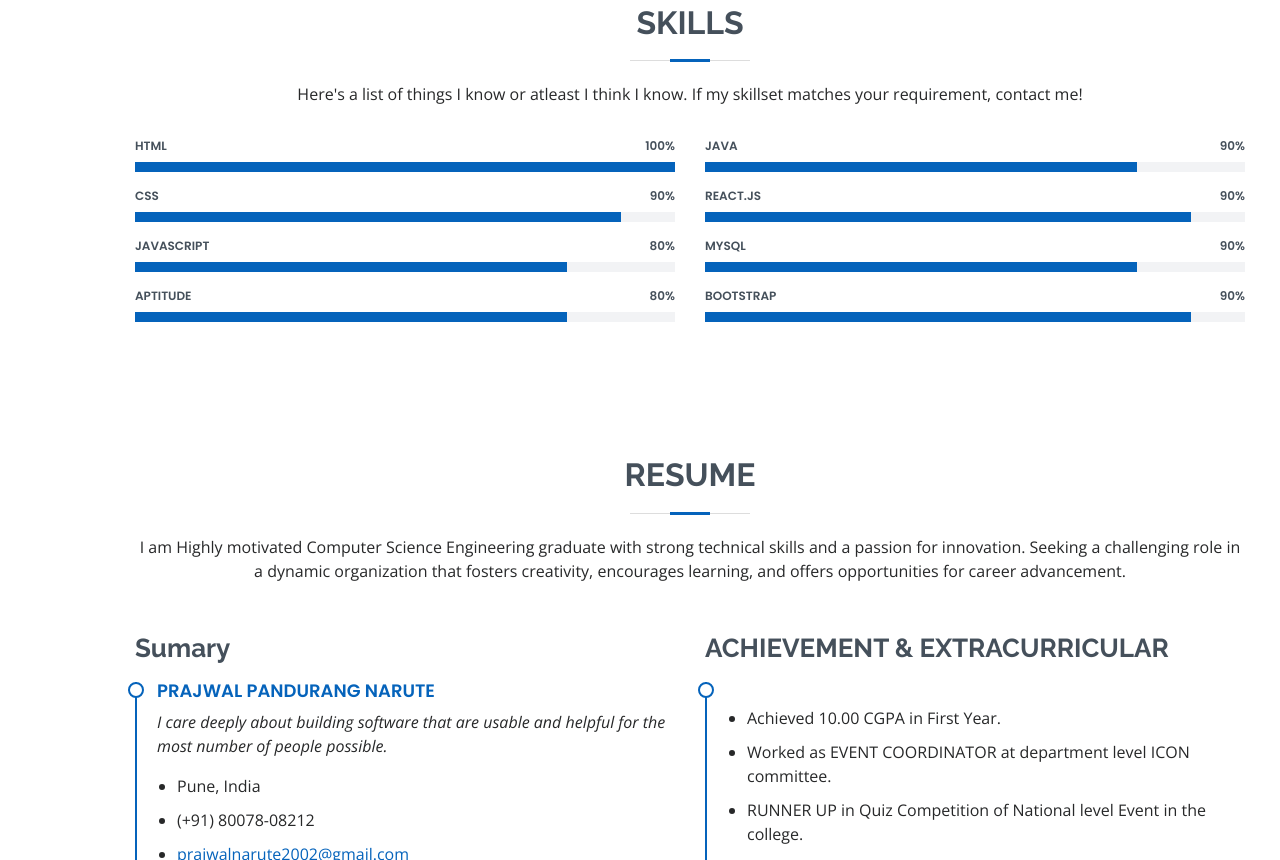
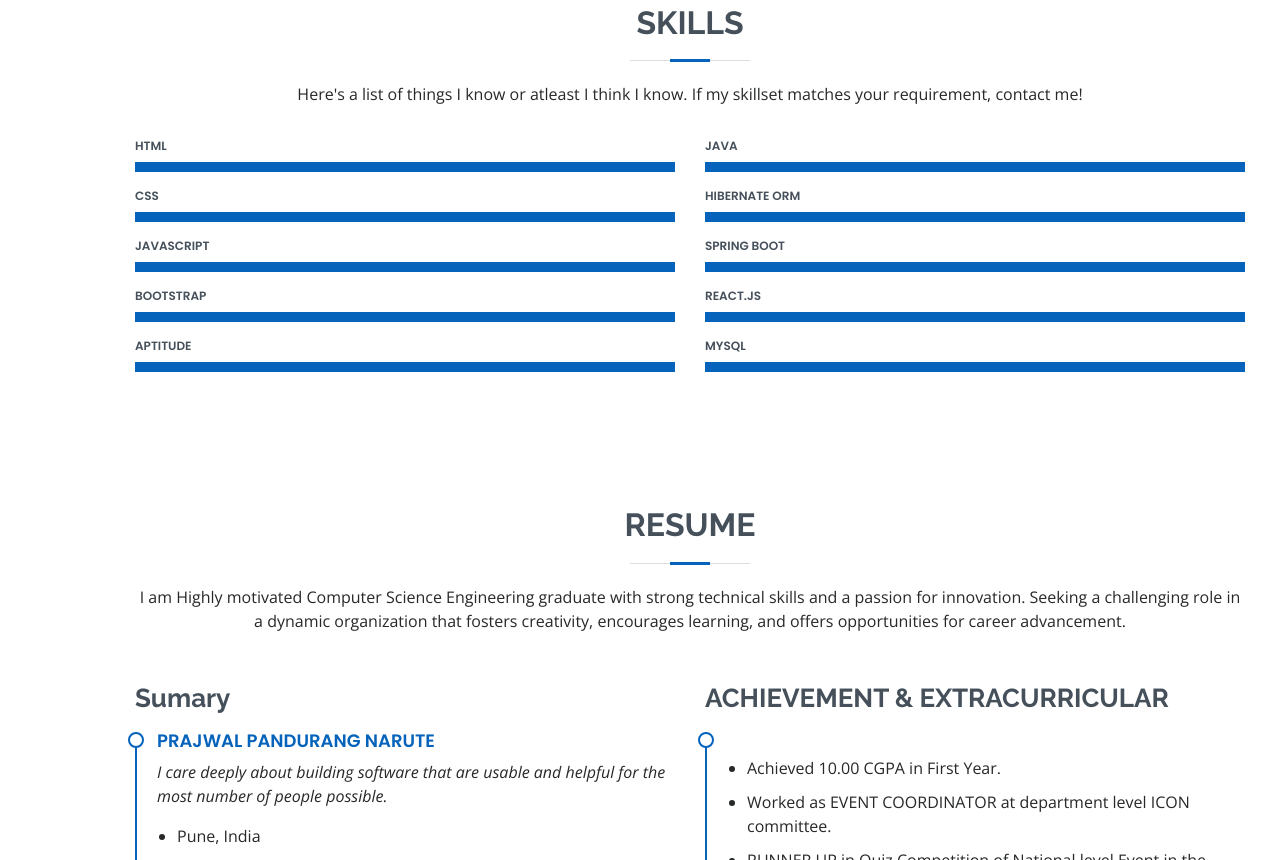
Before and after one commit to Prajwal-P-Narute/MyPortfolio, a plain HTML site: page index.html in a window 1280 px wide. Shown: the part 1940-2800 px from the top of the page. Drawn offline with nearby package versions, Linux system fonts and the light colour scheme.

Commit message:
third commit

```diff
--- a/index.html
+++ b/index.html
@@ -62,7 +62,7 @@
 	<section id="hero" class="d-flex flex-column justify-content-center">
 		<div class="container" data-aos="zoom-in" data-aos-delay="100">
 			<h1>Prajwal Narute</h1>
-			<p>I'm a <span class="typed" data-typed-items="Web Designer, Front-End Developer"></span></p>
+			<p>I'm a <span class="typed" data-typed-items="Software Engineer,Full-Stack Developer"></span></p>
 			<div class="social-links">
 				<a href="https://x.com/PrajwalNarute12" class="twitter"><i class="fa-brands fa-x-twitter"></i></a>
 				<a href="https://github.com/Prajwal-P-Narute" class="google-plus"><i class="bx bxl-github"></i></a>
@@ -203,7 +203,7 @@
 				<div class="row skills-content">
 					<div class="col-lg-6">
 						<div class="progress">
-							<span class="skill">HTML <i class="val">100%</i></span>
+							<span class="skill">HTML</span>
 							<div class="progress-bar-wrap">
 								<div class="progress-bar" role="progressbar" aria-valuenow="100" aria-valuemin="0"
 									aria-valuemax="100"></div>
@@ -211,25 +211,33 @@
 						</div>
 
 						<div class="progress">
-							<span class="skill">CSS <i class="val">90%</i></span>
+							<span class="skill">CSS</span>
 							<div class="progress-bar-wrap">
-								<div class="progress-bar" role="progressbar" aria-valuenow="90" aria-valuemin="0"
+								<div class="progress-bar" role="progressbar" aria-valuenow="100" aria-valuemin="0"
 									aria-valuemax="100"></div>
 							</div>
 						</div>
 
 						<div class="progress">
-							<span class="skill">JavaScript <i class="val">80%</i></span>
+							<span class="skill">JavaScript</span>
 							<div class="progress-bar-wrap">
-								<div class="progress-bar" role="progressbar" aria-valuenow="80" aria-valuemin="0"
+								<div class="progress-bar" role="progressbar" aria-valuenow="100" aria-valuemin="0"
 									aria-valuemax="100"></div>
 							</div>
 						</div>
 
 						<div class="progress">
-							<span class="skill">Aptitude <i class="val">80%</i></span>
+							<span class="skill">Bootstrap</span>
 							<div class="progress-bar-wrap">
-								<div class="progress-bar" role="progressbar" aria-valuenow="80" aria-valuemin="0"
+								<div class="progress-bar" role="progressbar" aria-valuenow="100" aria-valuemin="0"
+									aria-valuemax="100"></div>
+							</div>
+						</div>
+
+						<div class="progress">
+							<span class="skill">Aptitude</span>
+							<div class="progress-bar-wrap">
+								<div class="progress-bar" role="progressbar" aria-valuenow="100" aria-valuemin="0"
 									aria-valuemax="100"></div>
 							</div>
 						</div>
@@ -238,38 +246,50 @@
 
 
 
+
+
 					<div class="col-lg-6">
 						<div class="progress">
-							<span class="skill">Java <i class="val">90%</i></span>
+							<span class="skill">Java</span>
 							<div class="progress-bar-wrap">
-								<div class="progress-bar" role="progressbar" aria-valuenow="80" aria-valuemin="0"
+								<div class="progress-bar" role="progressbar" aria-valuenow="100" aria-valuemin="0"
+									aria-valuemax="100"></div>
+							</div>
+						</div>
+
+
+							<div class="progress">
+								<span class="skill">Hibernate ORM</span>
+								<div class="progress-bar-wrap">
+									<div class="progress-bar" role="progressbar" aria-valuenow="100" aria-valuemin="0"
+										aria-valuemax="100"></div>
+								</div>
+							</div>
+							<div class="progress">
+								<span class="skill">Spring Boot</span>
+								<div class="progress-bar-wrap">
+									<div class="progress-bar" role="progressbar" aria-valuenow="100" aria-valuemin="0"
+										aria-valuemax="100"></div>
+								</div>
+							</div>
+
+						<div class="progress">
+							<span class="skill">React.js</span>
+							<div class="progress-bar-wrap">
+								<div class="progress-bar" role="progressbar" aria-valuenow="100" aria-valuemin="0"
 									aria-valuemax="100"></div>
 							</div>
 						</div>
 
 						<div class="progress">
-							<span class="skill">React.js <i class="val">90%</i></span>
+							<span class="skill">MySQL</span>
 							<div class="progress-bar-wrap">
-								<div class="progress-bar" role="progressbar" aria-valuenow="90" aria-valuemin="0"
+								<div class="progress-bar" role="progressbar" aria-valuenow="100" aria-valuemin="0"
 									aria-valuemax="100"></div>
 							</div>
 						</div>
 
-						<div class="progress">
-							<span class="skill">MySQL <i class="val">90%</i></span>
-							<div class="progress-bar-wrap">
-								<div class="progress-bar" role="progressbar" aria-valuenow="80" aria-valuemin="0"
-									aria-valuemax="100"></div>
-							</div>
-						</div>
 
-						<div class="progress">
-							<span class="skill">Bootstrap <i class="val">90%</i></span>
-							<div class="progress-bar-wrap">
-								<div class="progress-bar" role="progressbar" aria-valuenow="90" aria-valuemin="0"
-									aria-valuemax="100"></div>
-							</div>
-						</div>
 					</div>
 				</div>
 			</div>
@@ -458,7 +478,7 @@
 			<h3>Prajwal Narute</h3>
 			<p>Eat, Sleep, Code, Repeat.</p>
 			<div class="social-links">
-				<!-- 	<a href="" class="twitter"><i class="bx bxl-twitter"></i></a> -->
+				<a href="https://x.com/PrajwalNarute12" class="twitter"><i class="fa-brands fa-x-twitter"></i></a>
 				<a href="https://github.com/Prajwal-P-Narute" class="github"><i class="bx bxl-github"></i></a>
 				<a href="https://www.linkedin.com/in/mr-prajwal-narute/" class="linkedin"><i
 						class="bx bxl-linkedin"></i></a>
```
